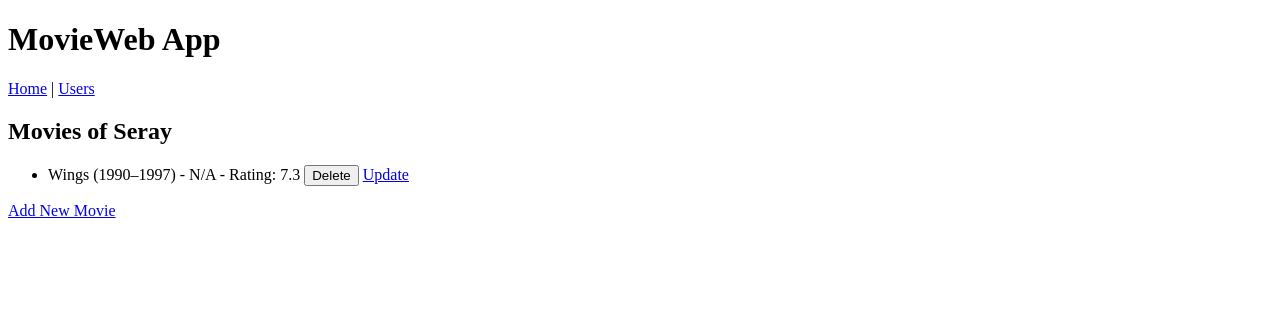
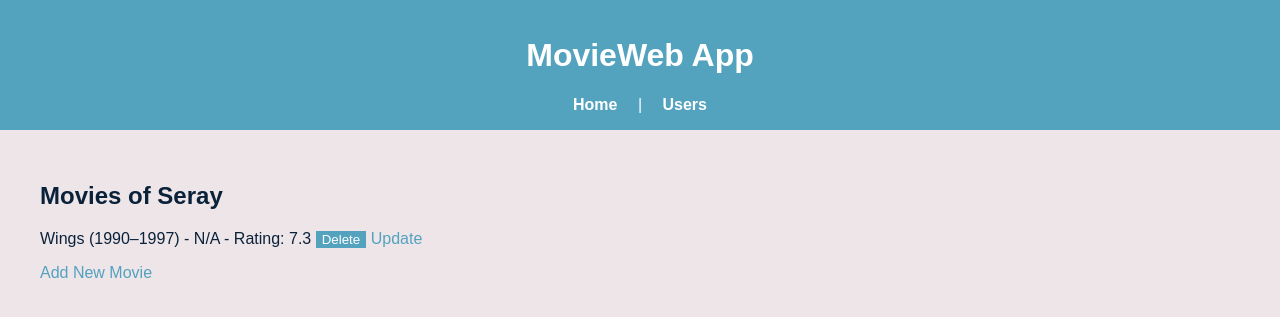
Before and after one commit to OkanShr/moviweb_app, a Flask app: page /users/1 in a window 1280 px wide. Shown: the top 317 px of the page. Run offline with Flask 3, Linux system fonts and the light colour scheme.

Commit message:
Base Html CSS update

```diff
--- /dev/null
+++ b/static/css/tailwind.css
@@ -0,0 +1,3 @@
+@tailwind base;
+@tailwind components;
+@tailwind utilities;
--- a/templates/add_user.html
+++ b/templates/add_user.html
@@ -3,8 +3,8 @@
 {% block content %}
     <h2>Add New User</h2>
     <form action="{{ url_for('add_user') }}" method="POST">
-        <label for="name">Name:</label>
-        <input type="text" id="name" name="name" required>
-        <button type="submit">Add User</button>
+        <label for="name">Name:</label><br>
+        <input type="text" id="name" name="name" required><br><br>
+        <button type="submit" style="background-color: rgb(83, 162, 190); color: white; border: none; cursor: pointer;">Add User</button>
     </form>
 {% endblock %}
--- a/templates/base.html
+++ b/templates/base.html
@@ -4,6 +4,45 @@
     <meta charset="UTF-8">
     <meta name="viewport" content="width=device-width, initial-scale=1.0">
     <title>{{ title }}</title>
+    <style>
+        body {
+            font-family: Arial, sans-serif;
+            background-color: rgb(238, 229, 233);
+            color: rgb(10, 34, 57);
+            margin: 0;
+            padding: 0;
+        }
+        header {
+            background-color: rgb(83, 162, 190);
+            color: white;
+            padding: 1rem;
+            text-align: center;
+        }
+        nav a {
+            color: white;
+            margin: 0 1rem;
+            text-decoration: none;
+            font-weight: bold;
+        }
+        nav a:hover {
+            text-decoration: underline;
+        }
+        main {
+            padding: 2rem;
+            max-width: 1200px;
+            margin: auto;
+        }
+        @media (max-width: 768px) {
+            main {
+                padding: 1rem;
+            }
+            nav {
+                display: flex;
+                flex-direction: column;
+                align-items: center;
+            }
+        }
+    </style>
 </head>
 <body>
     <header>
--- a/templates/user_movies.html
+++ b/templates/user_movies.html
@@ -2,19 +2,16 @@
 
 {% block content %}
     <h2>Movies of {{ user.name }}</h2>
-    <ul>
+    <ul style="list-style-type:none; padding:0;">
         {% for movie in movies %}
-            <li>
-                {{ movie.name }} ({{ movie.year }}) - {{ movie.director }} -
-                Rating: {{ movie.rating }}
-                <form action="{{ url_for('delete_movie', user_id=user.id,
-                movie_id=movie.id) }}" method="POST" style="display:inline;">
-                    <button type="submit">Delete</button>
+            <li style="margin-bottom: 1rem;">
+                <span>{{ movie.name }} ({{ movie.year }}) - {{ movie.director }} - Rating: {{ movie.rating }}</span>
+                <form action="{{ url_for('delete_movie', user_id=user.id, movie_id=movie.id) }}" method="POST" style="display:inline;">
+                    <button type="submit" style="background-color: rgb(83, 162, 190); color: white; border: none; cursor: pointer;">Delete</button>
                 </form>
-                <a href="{{ url_for('update_movie', user_id=user.id,
-                movie_id=movie.id) }}">Update</a>
+                <a href="{{ url_for('update_movie', user_id=user.id, movie_id=movie.id) }}" style="color: rgb(83, 162, 190); text-decoration: none;">Update</a>
             </li>
         {% endfor %}
     </ul>
-    <a href="{{ url_for('add_movie', user_id=user.id) }}">Add New Movie</a>
+    <a href="{{ url_for('add_movie', user_id=user.id) }}" style="color: rgb(83, 162, 190); text-decoration: none;">Add New Movie</a>
 {% endblock %}
```
Also changed, not shown: templates/add_movie.html (+4 -4 lines), templates/update_movie.html (+14 -15 lines), templates/users.html (+8 -4 lines), db/moviwebapp.db.
